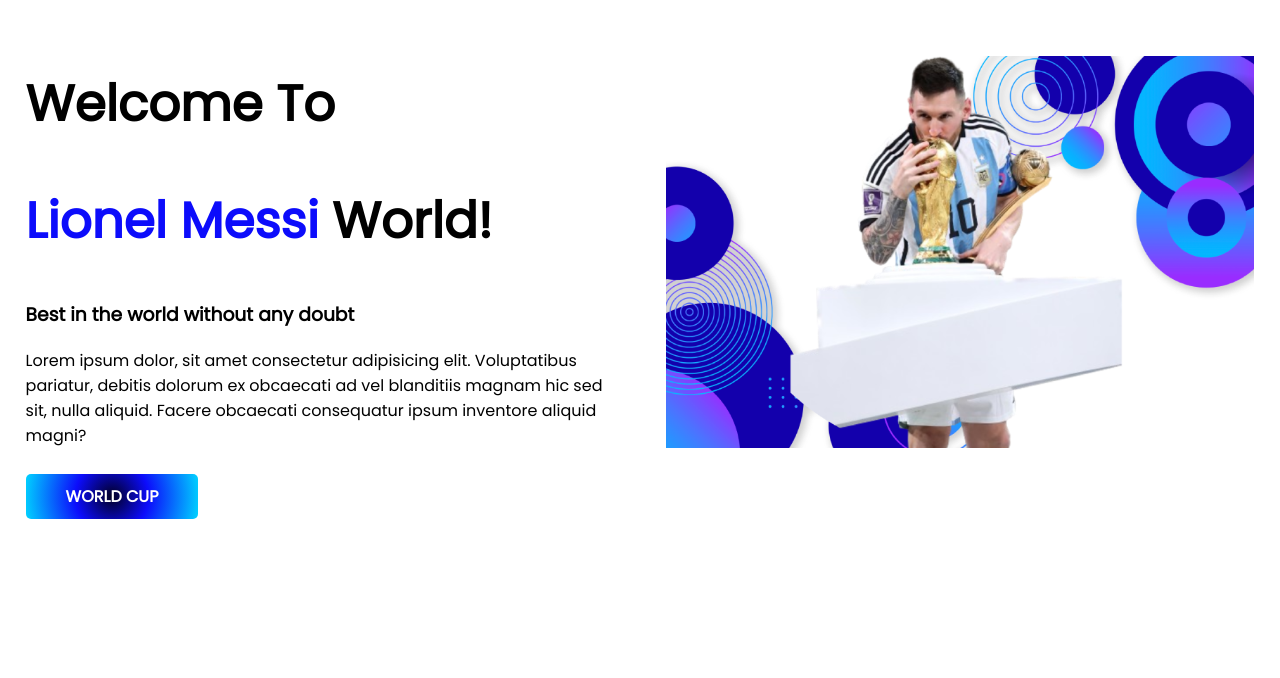
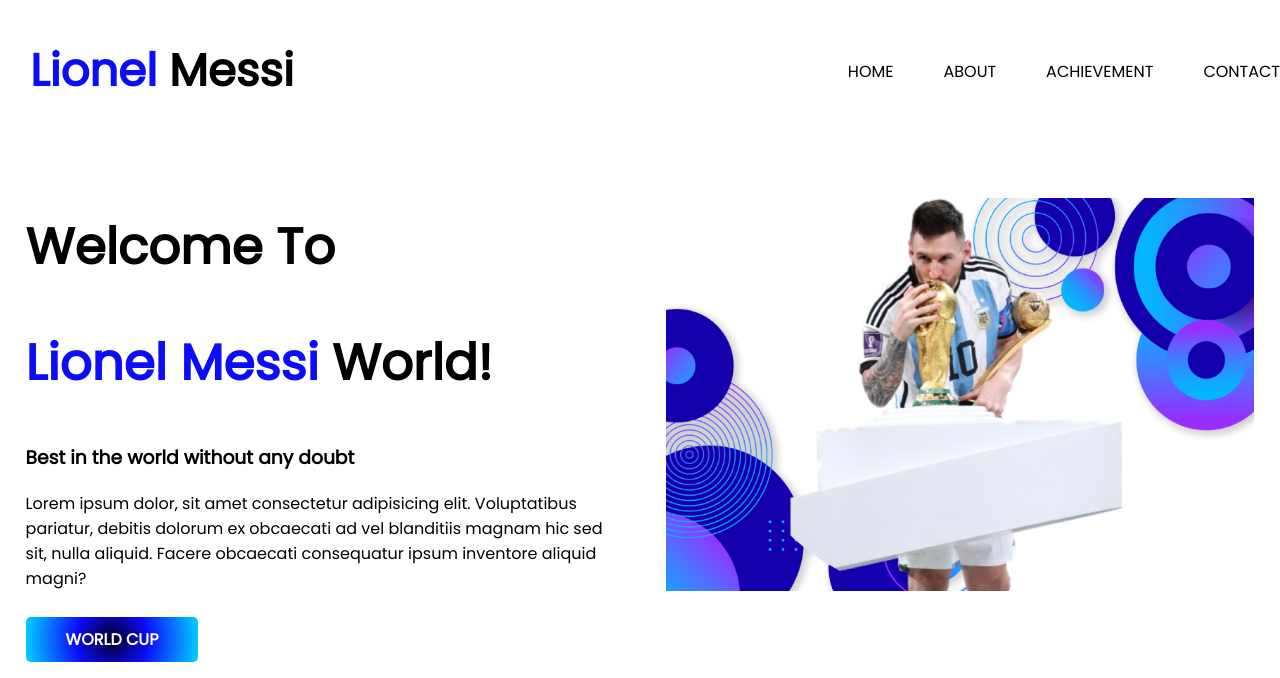
Before and after one commit to imnoim/dv-portfolio, a plain HTML site: page index.html in a window 1280 px wide. Shown: the top 678 px of the page. Drawn offline with Linux system fonts and the light colour scheme.

Commit message:
added nav

```diff
--- a/index.html
+++ b/index.html
@@ -12,6 +12,15 @@
 </head>
 
 <body>
+    <nav>
+        <h2 class="nav-title"><span class="blue-color">Lionel</span> Messi</h2>
+        <ul>
+            <li>HOME</li>
+            <li>ABOUT</li>
+            <li>ACHIEVEMENT</li>
+            <li>CONTACT</li>
+        </ul>
+    </nav>
     <section class="flexible-section">
         <div class="section-half">
             <h1>Welcome To</h1>
--- a/style.css
+++ b/style.css
@@ -1,6 +1,27 @@
 body {
     font-family: 'Poppins', sans-serif;
     margin: 0;
+}
+
+nav {
+    display: flex;
+    justify-content: space-between;
+    margin-left: 30px;
+}
+
+.nav-title {
+    font-weight: 800;
+    font-size: 45px;
+}
+
+nav ul {
+    display: flex;
+    align-items: center;
+}
+
+nav li {
+    list-style: none;
+    margin-left: 50px;
 }
 
 h1 {
```
